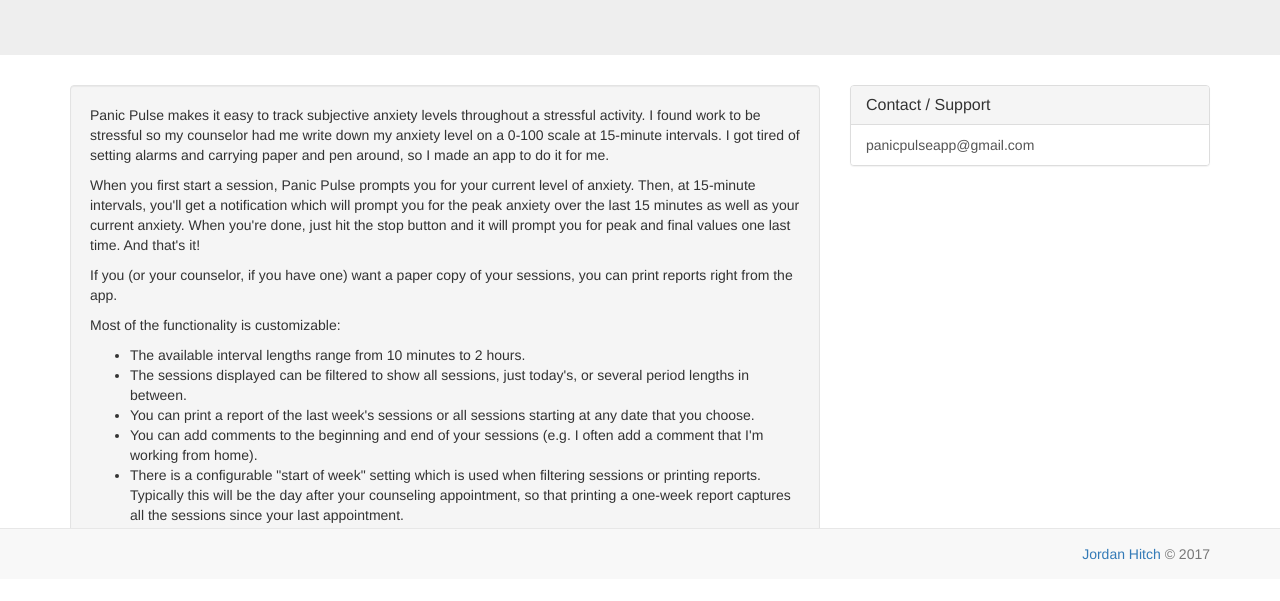
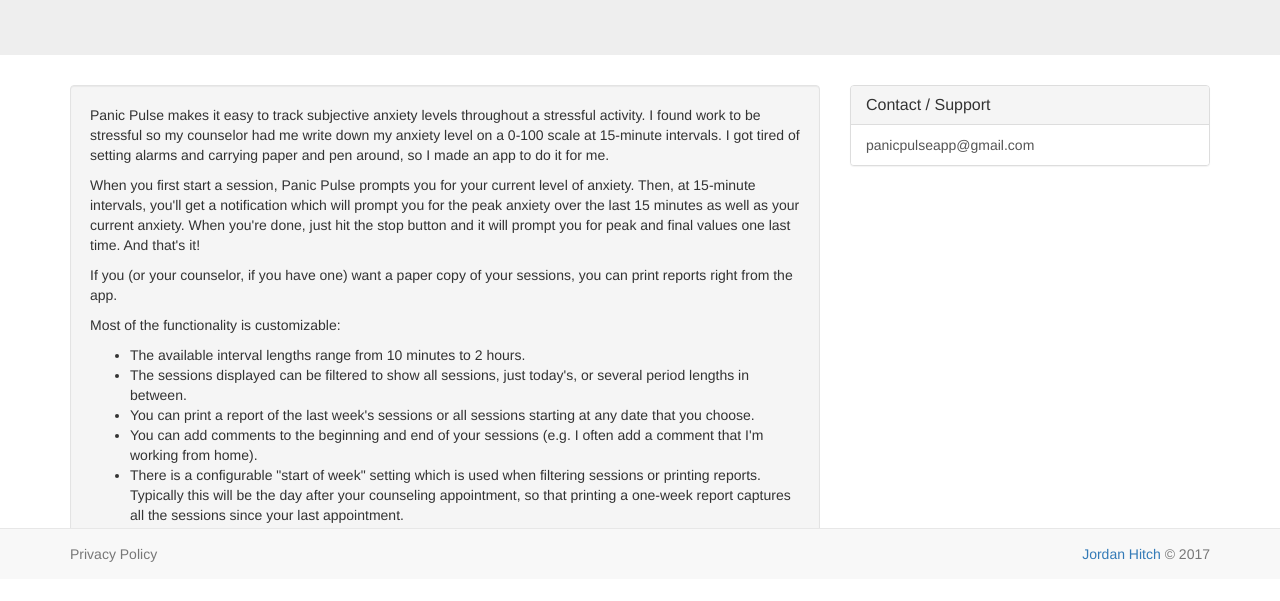
Before and after one commit to dfoverdx/dfoverdx.github.io, a plain HTML site: page panic-pulse/index.html in a window 1280 px wide. Shown: the part 221-822 px from the top of the page. Drawn offline with nearby package versions, Linux system fonts and the light colour scheme.

Commit message:
Added privacy policy link to panic pulse page

```diff
--- a/panic-pulse/index.html
+++ b/panic-pulse/index.html
@@ -131,6 +131,9 @@
         </div>
         <div class="navbar navbar-fixed-bottom navbar-default">
             <div class="container">
+                <div class="navbar-text" style="margin-left: 0">
+                    <a class="navbar-link" href="./privacy-policy.pdf">Privacy Policy</a>
+                </div>
                 <div class="navbar-right navbar-text" style="margin-right: 0">
                     <a href='/'>Jordan Hitch</a> © 2017
                 </div>
```
